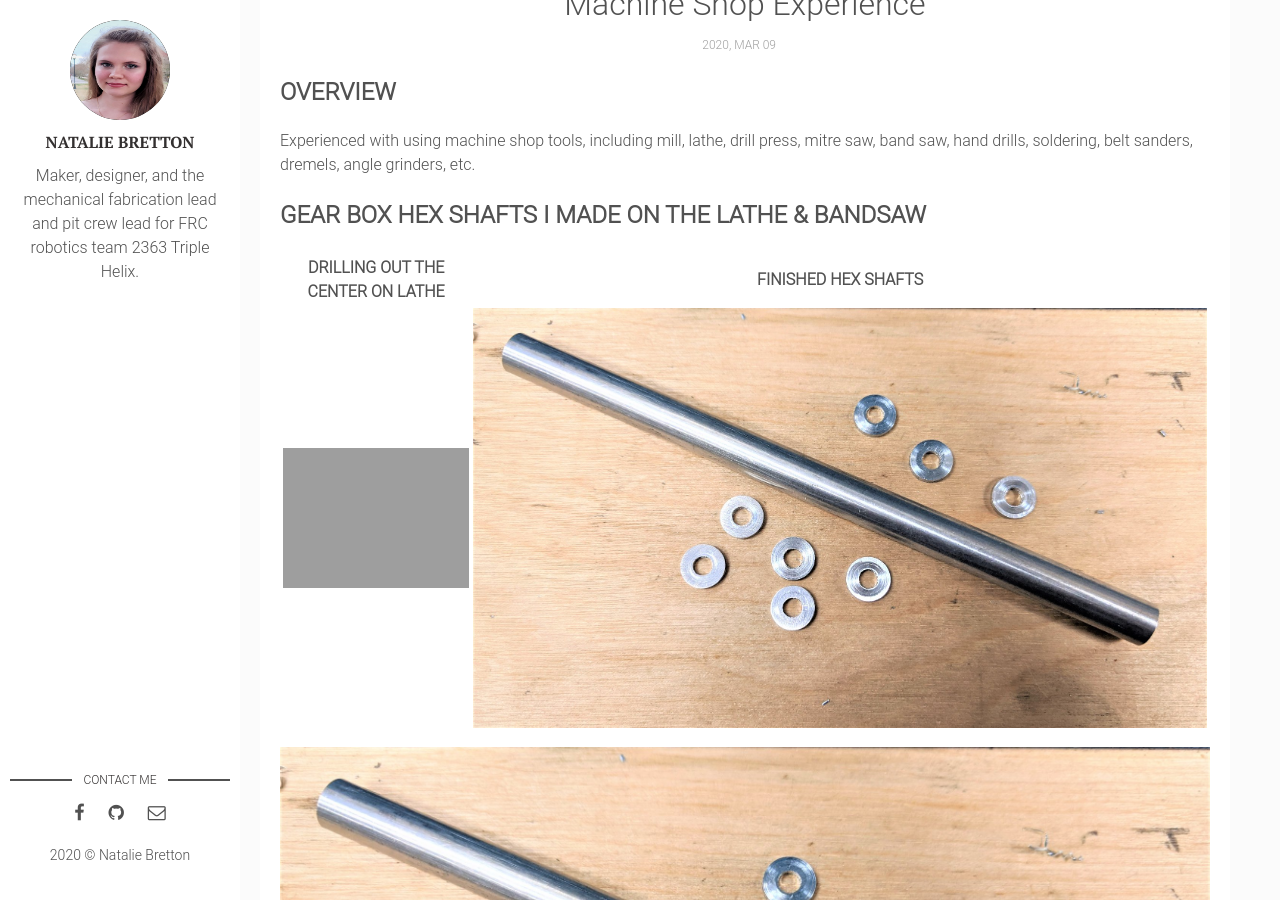
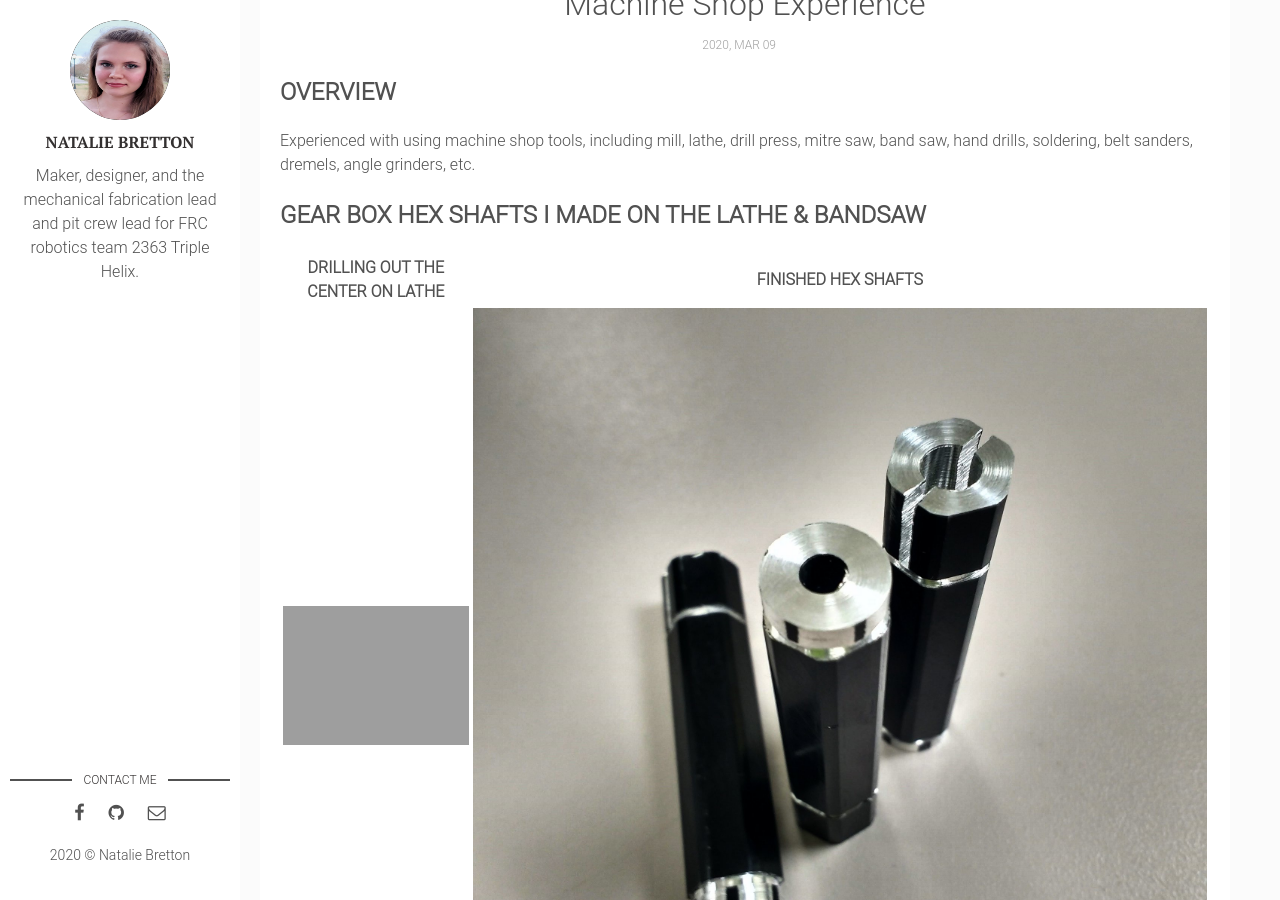
Before and after one commit to natgrrl/natgrrl.github.io, a Jekyll site: the page built from _posts/2020-03-09-machine-shop.markdown, in a window 1280 px wide and 900 px high, scrolled down 566 px. Built offline with Jekyll 4.4.1, drawn with Linux system fonts in a browser that asks for light colours.

Commit message:
Update 2020-03-09-machine-shop.markdown

```diff
--- a/_posts/2020-03-09-machine-shop.markdown
+++ b/_posts/2020-03-09-machine-shop.markdown
@@ -14,7 +14,7 @@
 
 DRILLING OUT THE CENTER ON LATHE | FINISHED HEX SHAFTS
 -------------------------------- | -------------------
-![hax-shafts](http://natgrrl.github.io/assets/img/shop-hex-shafts.jpg) | ![shop1](http://natgrrl.github.io/assets/img/shop2.jpg)
+![hax-shafts](http://natgrrl.github.io/assets/img/shop-hex-shaft.jpg) | ![shop1](http://natgrrl.github.io/assets/img/shop1.jpg)
 
 ![shop2](http://natgrrl.github.io/assets/img/shop2.jpg)
 
```
